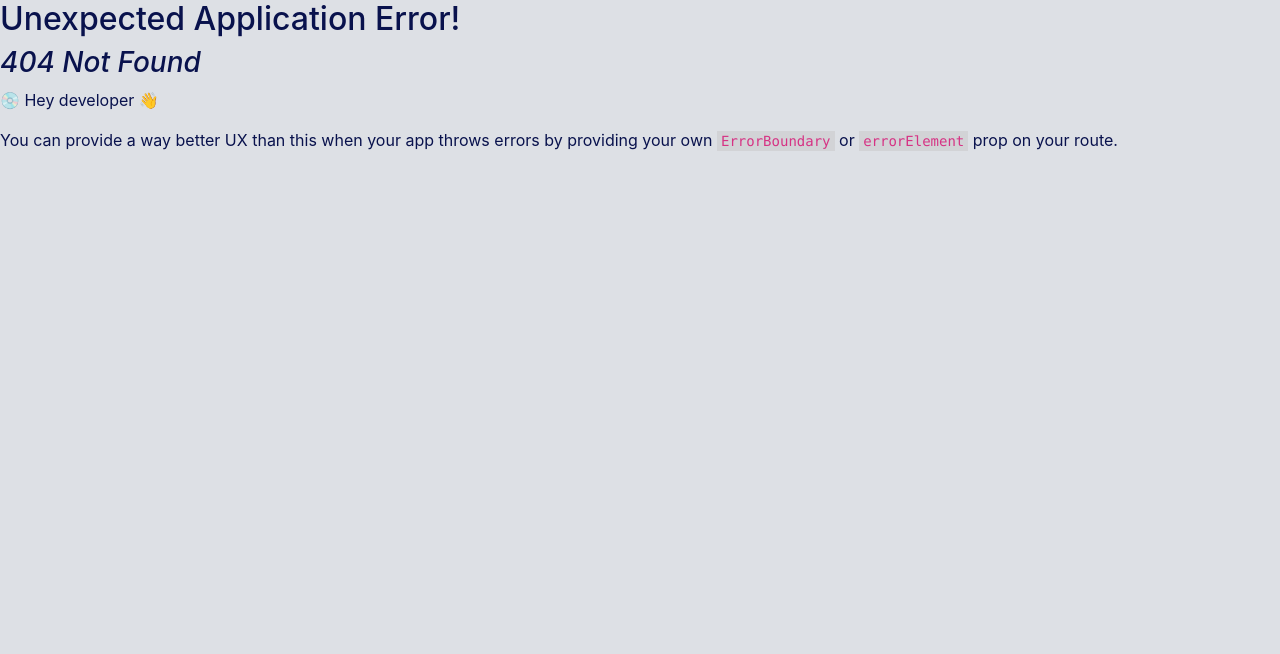
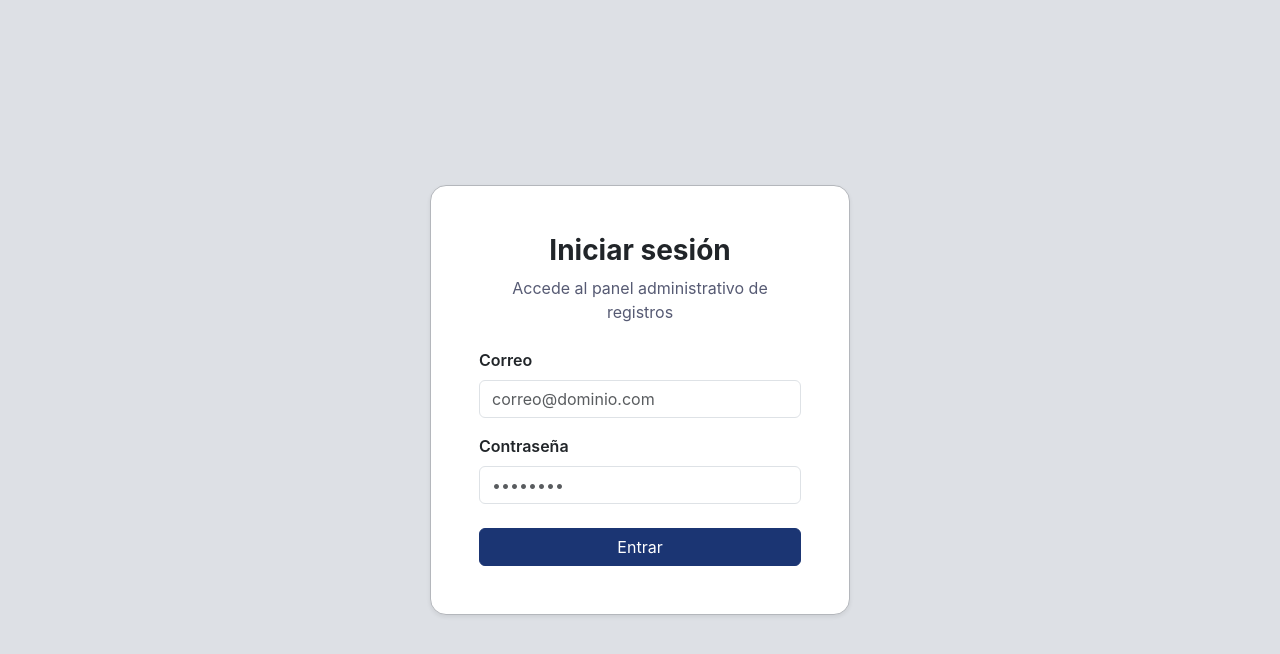
Before and after one commit to IsraelMerlyn/aniversario_tlaxiaco_Fullstack, a React (Vite) app: page /login in a window 1280 px wide. Before the commit this address had no page. Shown: the top 654 px of the page. Built offline with nearby package versions, Linux system fonts and the light colour scheme.

Commit message:
feat(login) implementando seguridad

```diff
--- a/src/app/providers/AppProviders.tsx
+++ b/src/app/providers/AppProviders.tsx
@@ -1,7 +1,7 @@
 import type { ReactNode } from "react";
 import { QueryClient, QueryClientProvider } from "@tanstack/react-query";
 import { Toaster } from "sonner";
-
+import { AuthProvider } from "../../features/auth/context/AuthContext";
 const queryClient = new QueryClient();
 
 type AppProvidersProps = {
@@ -11,8 +11,10 @@ type AppProvidersProps = {
 export function AppProviders({ children }: AppProvidersProps) {
   return (
     <QueryClientProvider client={queryClient}>
+       <AuthProvider>
       {children}
-      <Toaster position="top-right" richColors />
+      <Toaster position="top-right" richColors closeButton />
+      </AuthProvider>
     </QueryClientProvider>
   );
 }
--- /dev/null
+++ b/src/features/auth/components/ProtectedRoute.tsx
@@ -0,0 +1,21 @@
+import { Navigate, Outlet, useLocation } from "react-router-dom";
+import { useAuth } from "../context/AuthContext";
+
+export function ProtectedRoute() {
+  const { isAuthenticated, isLoading } = useAuth();
+  const location = useLocation();
+
+  if (isLoading) {
+    return (
+      <div className="min-vh-100 d-flex align-items-center justify-content-center text-secondary">
+        Cargando sesión...
+      </div>
+    );
+  }
+
+  if (!isAuthenticated) {
+    return <Navigate to="/login" replace state={{ from: location }} />;
+  }
+
+  return <Outlet />;
+}
--- /dev/null
+++ b/src/features/auth/context/AuthContext.tsx
@@ -0,0 +1,95 @@
+import {
+  createContext,
+  useContext,
+  useEffect,
+  useMemo,
+  useState,
+  type ReactNode,
+} from "react";
+import type { User } from "@supabase/supabase-js";
+import { supabase } from "../../../integrations/supabase/client";
+import { getCurrentUser, signInWithPassword, signOut } from "../services/auth.service";
+import { appToast } from "../../../shared/utils/toast";
+
+type AuthContextValue = {
+  user: User | null;
+  isLoading: boolean;
+  isAuthenticated: boolean;
+  login: (email: string, password: string) => Promise<void>;
+  logout: () => Promise<void>;
+};
+
+const AuthContext = createContext<AuthContextValue | undefined>(undefined);
+
+type AuthProviderProps = {
+  children: ReactNode;
+};
+
+export function AuthProvider({ children }: AuthProviderProps) {
+  const [user, setUser] = useState<User | null>(null);
+  const [isLoading, setIsLoading] = useState(true);
+
+  useEffect(() => {
+    let mounted = true;
+
+    const bootstrap = async () => {
+      try {
+        const currentUser = await getCurrentUser();
+        if (mounted) {
+          setUser(currentUser);
+        }
+      } catch {
+        if (mounted) {
+          setUser(null);
+        }
+      } finally {
+        if (mounted) {
+          setIsLoading(false);
+        }
+      }
+    };
+
+    bootstrap();
+
+    const {
+      data: { subscription },
+    } = supabase.auth.onAuthStateChange((_event, session) => {
+      setUser(session?.user ?? null);
+      setIsLoading(false);
+    });
+
+    return () => {
+      mounted = false;
+      subscription.unsubscribe();
+    };
+  }, []);
+
+  const value = useMemo<AuthContextValue>(
+    () => ({
+      user,
+      isLoading,
+      isAuthenticated: Boolean(user),
+      login: async (email, password) => {
+        await signInWithPassword(email, password);
+        appToast.success("Sesión iniciada correctamente");
+      },
+      logout: async () => {
+        await signOut();
+        appToast.success("Sesión cerrada");
+      },
+    }),
+    [user, isLoading]
+  );
+
+  return <AuthContext.Provider value={value}>{children}</AuthContext.Provider>;
+}
+
+export function useAuth() {
+  const context = useContext(AuthContext);
+
+  if (!context) {
+    throw new Error("useAuth debe usarse dentro de AuthProvider");
+  }
+
+  return context;
+}
--- /dev/null
+++ b/src/features/auth/pages/LoginPage.tsx
@@ -0,0 +1,79 @@
+import { useState } from "react";
+import { Navigate } from "react-router-dom";
+import { useAuth } from "../context/AuthContext";
+import { appToast } from "../../../shared/utils/toast";
+
+export function LoginPage() {
+  const { login, isAuthenticated, isLoading } = useAuth();
+
+  const [email, setEmail] = useState("");
+  const [password, setPassword] = useState("");
+  const [isSubmitting, setIsSubmitting] = useState(false);
+
+  if (!isLoading && isAuthenticated) {
+    return <Navigate to="/registros" replace />;
+  }
+
+  const handleSubmit = async (event: React.FormEvent<HTMLFormElement>) => {
+    event.preventDefault();
+    setIsSubmitting(true);
+
+    try {
+      await login(email, password);
+    } catch (error) {
+      appToast.error(error instanceof Error ? error.message : "No se pudo iniciar sesión");
+    } finally {
+      setIsSubmitting(false);
+    }
+  };
+
+  return (
+    <section
+      className="min-vh-100 d-flex align-items-center justify-content-center px-3"
+      style={{ background: "var(--mist-200)" }}
+    >
+      <div className="card border-0 shadow-sm rounded-4 w-100" style={{ maxWidth: 420 }}>
+        <div className="card-body p-4 p-md-5">
+          <div className="mb-4 text-center">
+            <h1 className="h3 fw-bold mb-2">Iniciar sesión</h1>
+            <p className="text-secondary mb-0">
+              Accede al panel administrativo de registros
+            </p>
+          </div>
+
+          <form onSubmit={handleSubmit} className="d-flex flex-column gap-3">
+            <div>
+              <label className="form-label fw-semibold">Correo</label>
+              <input
+                type="email"
+                className="form-control"
+                placeholder="correo@dominio.com"
+                value={email}
+                onChange={(e) => setEmail(e.target.value)}
+                autoComplete="email"
+                required
+              />
+            </div>
+
+            <div>
+              <label className="form-label fw-semibold">Contraseña</label>
+              <input
+                type="password"
+                className="form-control"
+                placeholder="••••••••"
+                value={password}
+                onChange={(e) => setPassword(e.target.value)}
+                autoComplete="current-password"
+                required
+              />
+            </div>
+
+            <button type="submit" className="btn btn-primary w-100 mt-2" disabled={isSubmitting}>
+              {isSubmitting ? "Entrando..." : "Entrar"}
+            </button>
+          </form>
+        </div>
+      </div>
+    </section>
+  );
+}
--- /dev/null
+++ b/src/features/auth/services/auth.service.ts
@@ -0,0 +1,32 @@
+import { supabase } from "../../../integrations/supabase/client";
+
+export async function signInWithPassword(email: string, password: string) {
+    const { data, error } = await supabase.auth.signInWithPassword({
+        email,
+        password,
+    });
+
+    if (error) {
+        throw new Error(error.message);
+    }
+
+    return data;
+}
+
+export async function signOut() {
+    const { error } = await supabase.auth.signOut();
+
+    if (error) {
+        throw new Error(error.message);
+    }
+}
+
+export async function getCurrentUser() {
+    const { data, error } = await supabase.auth.getUser();
+
+    if (error) {
+        throw new Error(error.message);
+    }
+
+    return data.user;
+}
--- a/src/features/registros/hooks/seUpdateRegistro.ts
+++ b/src/features/registros/hooks/seUpdateRegistro.ts
@@ -1,6 +1,6 @@
 import { useMutation, useQueryClient } from "@tanstack/react-query";
-import { toast } from "sonner";
 import { updateRegistro } from "../services/update-registro.service";
+import { appToast } from "../../../shared/utils/toast";
 
 export function useUpdateRegistro() {
     const queryClient = useQueryClient();
@@ -10,10 +10,10 @@ export function useUpdateRegistro() {
         onSuccess: (_, variables) => {
             queryClient.invalidateQueries({ queryKey: ["registros"] });
             queryClient.invalidateQueries({ queryKey: ["registro", variables.id] });
-            toast.success("Registro actualizado correctamente");
+            appToast.success("Registro actualizado correctamente");
         },
         onError: (error) => {
-            toast.error(error instanceof Error ? error.message : "Error al actualizar registro");
+            appToast.error(error instanceof Error ? error.message : "Error al actualizar registro");
         },
     });
 }
--- a/src/shared/components/AppHeader.tsx
+++ b/src/shared/components/AppHeader.tsx
@@ -1,16 +1,33 @@
+import { useNavigate } from "react-router-dom";
+import { useAuth } from "../../features/auth/context/AuthContext";
+import { appToast } from "../utils/toast";
+
 export function AppHeader() {
+  const { user, logout } = useAuth();
+  const navigate = useNavigate();
+
+  const handleLogout = async () => {
+    try {
+      await logout();
+      navigate("/login", { replace: true });
+    } catch (error) {
+      appToast.error(error instanceof Error ? error.message : "No se pudo cerrar sesión");
+    }
+  };
+
   return (
     <header className="app-header px-4 py-3 d-flex justify-content-between align-items-center">
       <div>
         <h4 className="mb-0 fw-bold">Gestión de registros</h4>
         <small className="text-secondary">
-          React + Supabase + Bootstrap
+          {user?.email ?? "Panel administrativo"}
         </small>
       </div>
 
       <div className="d-flex align-items-center gap-2">
-        <button className="btn btn-outline-primary btn-sm">Exportar</button>
-        <button className="btn btn-primary btn-sm">Nuevo</button>
+        <button className="btn btn-outline-danger btn-sm" onClick={handleLogout}>
+          Cerrar sesión
+        </button>
       </div>
     </header>
   );
--- /dev/null
+++ b/src/shared/utils/toast.ts
@@ -0,0 +1,21 @@
+import { toast } from "sonner";
+
+export const appToast = {
+    success: (message: string) => toast.success(message),
+    error: (message: string) => toast.error(message),
+    info: (message: string) => toast.info(message),
+    loading: (message: string) => toast.loading(message),
+    promise: <T>(
+        promise: Promise<T>,
+        messages: {
+            loading: string;
+            success: string;
+            error: string;
+        }
+    ) =>
+        toast.promise(promise, {
+            loading: messages.loading,
+            success: messages.success,
+            error: messages.error,
+        }),
+};
```
Also changed, not shown: src/app/router/index.tsx (+11 -0 lines).
